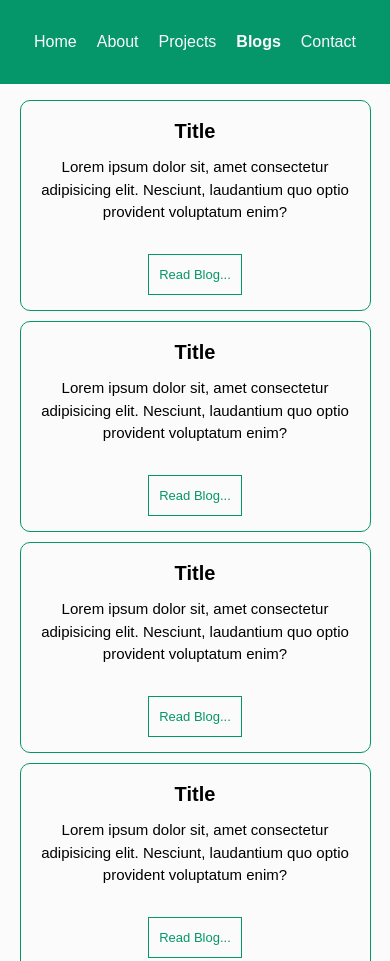
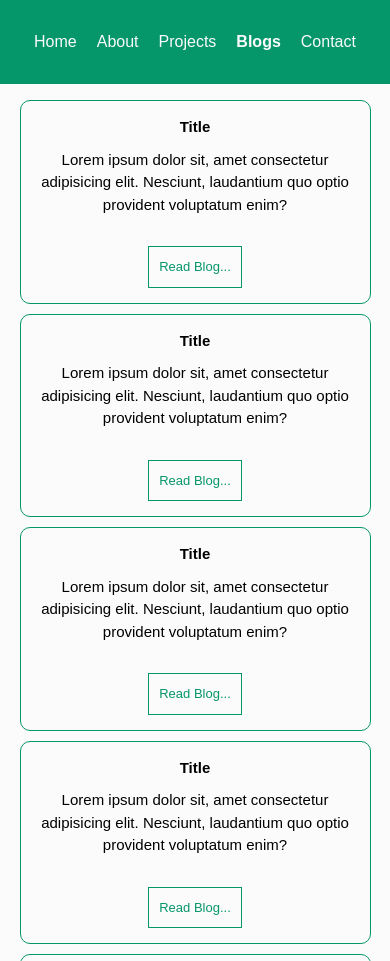
Before and after one commit to bhattpawan/portfolio, a plain HTML site: page blogs.html in a window 390 px wide. Shown: the top 961 px of the page. Drawn offline with Linux system fonts and the light colour scheme.

Commit message:
Fix: Media query fixes

```diff
--- a/css/mobile.css
+++ b/css/mobile.css
@@ -1,4 +1,10 @@
-@media screen and (max-width: 680px) {
+@media screen and (max-width: 970px) {
+  .content-grid {
+    grid-template-columns: repeat(3, 1fr);
+  }
+}
+
+@media screen and (max-width: 750px) {
   .navbar {
     flex-direction: column;
     padding: 3rem;
--- a/css/style.css
+++ b/css/style.css
@@ -110,7 +110,7 @@ img {
 }
 
 .content-card h2 {
-  font-size: 2rem;
+  font-size: 1.5rem;
 }
 
 .content-card p {
```
